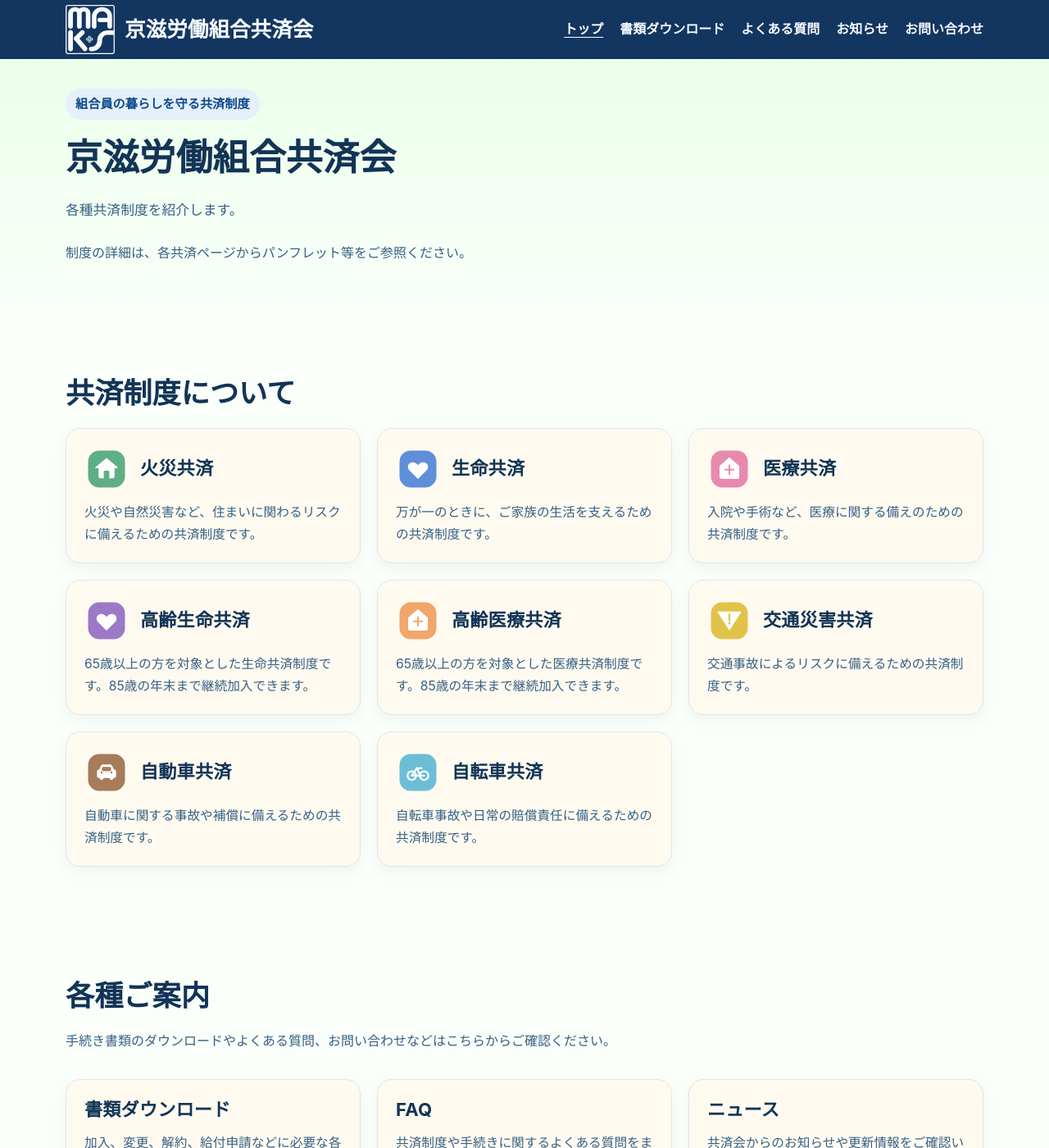
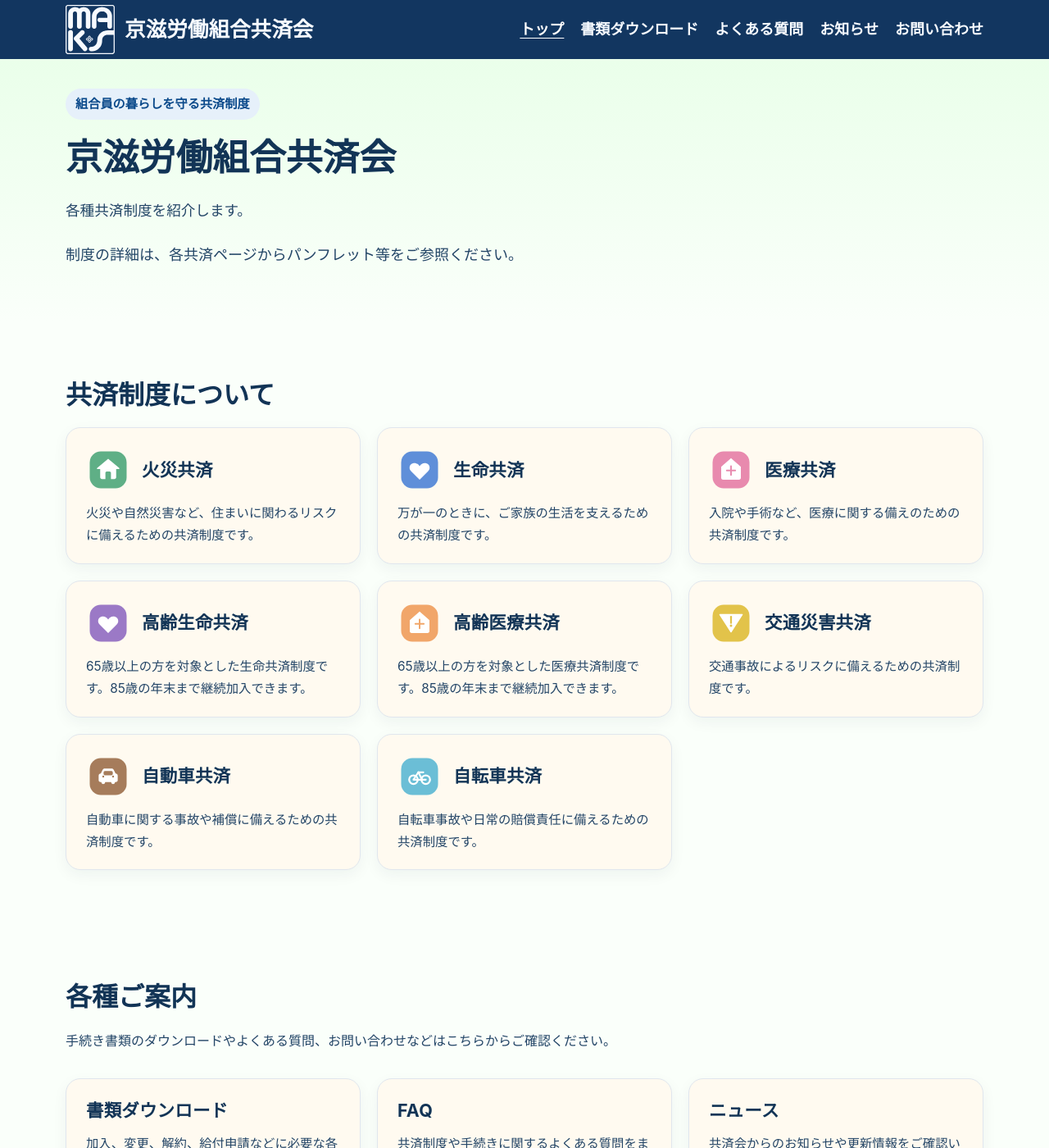
Before and after one commit to keijirodokyosai/keijirodokyosai.github.io, a Jekyll site: the page built from index.html, in a window 1280 px wide and 1400 px high. Shown: the whole window at 82% size. Built offline with Jekyll 4.4.1, drawn with Linux system fonts in a browser that asks for light colours.

Commit message:
Update style.css

```diff
--- a/css/style.css
+++ b/css/style.css
@@ -11,6 +11,7 @@
 body {
   margin: 0;
   font-family: -apple-system, BlinkMacSystemFont, "Hiragino Sans", "Yu Gothic", "Meiryo", sans-serif;
+  font-size: 18px;
   line-height: 1.7;
   color: #123456;
   background: #fafffa;
@@ -253,8 +254,8 @@
 
 .hero-note {
   margin: 0 0 24px;
-  font-size: 1.05rem;
-  color: #366084;
+  font-size: 1.1rem;
+  color: #234567;
 }
 
 .hero-info-box {
@@ -273,6 +274,7 @@
 .hero-buttons {
   display: flex;
   flex-wrap: wrap;
+  justify-content: center;
   gap: 14px;
   margin-bottom: 20px;
 }
@@ -291,7 +293,7 @@
 
 .hero-sub-links {
   margin: 0;
-  color: #366084;
+  color: #234567;
 }
 
 /* buttons */
@@ -299,10 +301,11 @@
   display: inline-flex;
   align-items: center;
   justify-content: center;
-  min-height: 48px;
+  min-height: 54px;
   min-width: 240px;
-  padding: 0 20px;
+  padding: 0 24px;
   border-radius: 999px;
+  font-size: 1.1rem;
   font-weight: 700;
   text-align: center;
   transition: transform 0.2s ease, box-shadow 0.2s ease, background-color 0.2s ease, border-color 0.2s ease;
@@ -346,13 +349,13 @@
 .kyosai-cards h2,
 .section h2 {
   margin: 0 0 12px;
-  font-size: clamp(1.7rem, 3vw, 2.2rem);
+  font-size: clamp(1.8rem, 3vw, 2rem);
   color: #123456;
 }
 
 .section-lead {
   margin: 0 0 32px;
-  color: #366084;
+  color: #234567;
   font-size: 1rem;
 }
 
@@ -368,7 +371,7 @@
   background: #fffaf0;
   border: 1px solid #e0e6ee;
   border-radius: 18px;
-  padding: 22px 22px 20px;
+  padding: 24px 24px 20px;
   box-shadow: 0 6px 18px rgba(15, 35, 60, 0.05);
   transition: transform 0.22s ease, box-shadow 0.22s ease, border-color 0.22s ease, background-color 0.22s ease;
   text-decoration: none;
@@ -391,7 +394,7 @@
   display: flex;
   align-items: center;
   gap: 14px;
-  margin-bottom: 12px;
+  margin-bottom: 13px;
 }
 
 .kyosai-card-header img {
@@ -403,7 +406,7 @@
 
 .kyosai-card h3 {
   margin: 0;
-  font-size: 1.38rem;
+  font-size: 1.34rem;
   line-height: 1.35;
   color: #123456;
   font-weight: 700;
@@ -412,8 +415,8 @@
 
 .kyosai-card p {
   margin: 0;
-  color: #366084;
-  font-size: 0.98rem;
+  color: #234567;
+  font-size: 0.96rem;
   line-height: 1.75;
 }
 
@@ -484,9 +487,9 @@
 .detail-section h2 {
   font-size: 1.4rem;
   line-height: 1.4;
-  margin: 0 0 14px;
+  margin: 0 0 18px;
   padding-left: 12px;
-  border-left: 9px solid #36a872;
+  border-left: 6px solid #36a872;
   color: #123456;
 }
 
@@ -543,13 +546,13 @@
 }
 
 .text-link {
-  color: #36a872;
-  font-weight: 600;
+  color: #234567;
+  text-decoration: underline;
 }
 
 .text-link:hover,
 .text-link:focus-visible {
-  color: #247248;
+  color: #1d3f5f;
   text-decoration: underline;
 }
 
@@ -565,17 +568,17 @@
 
 .contact-table th,
 .contact-table td {
-  padding: 6px 0;
+  padding: 9px 0;
   vertical-align: top;
   font-weight: 700;
   line-height: 1.45;
 }
 
 .contact-table th {
-  width: 8em;
+  width: auto;
   white-space: nowrap;
   text-align: left;
-  padding-right: 2.4em;
+  padding-right: 1.2em;
   letter-spacing: 0.05em;
 }
 
@@ -589,7 +592,7 @@
 
 .contact-mail-btn {
   min-width: 280px;
-  font-size: 1.05rem;
+  font-size: 1.1rem;
 }
 
 /* footer */
```
